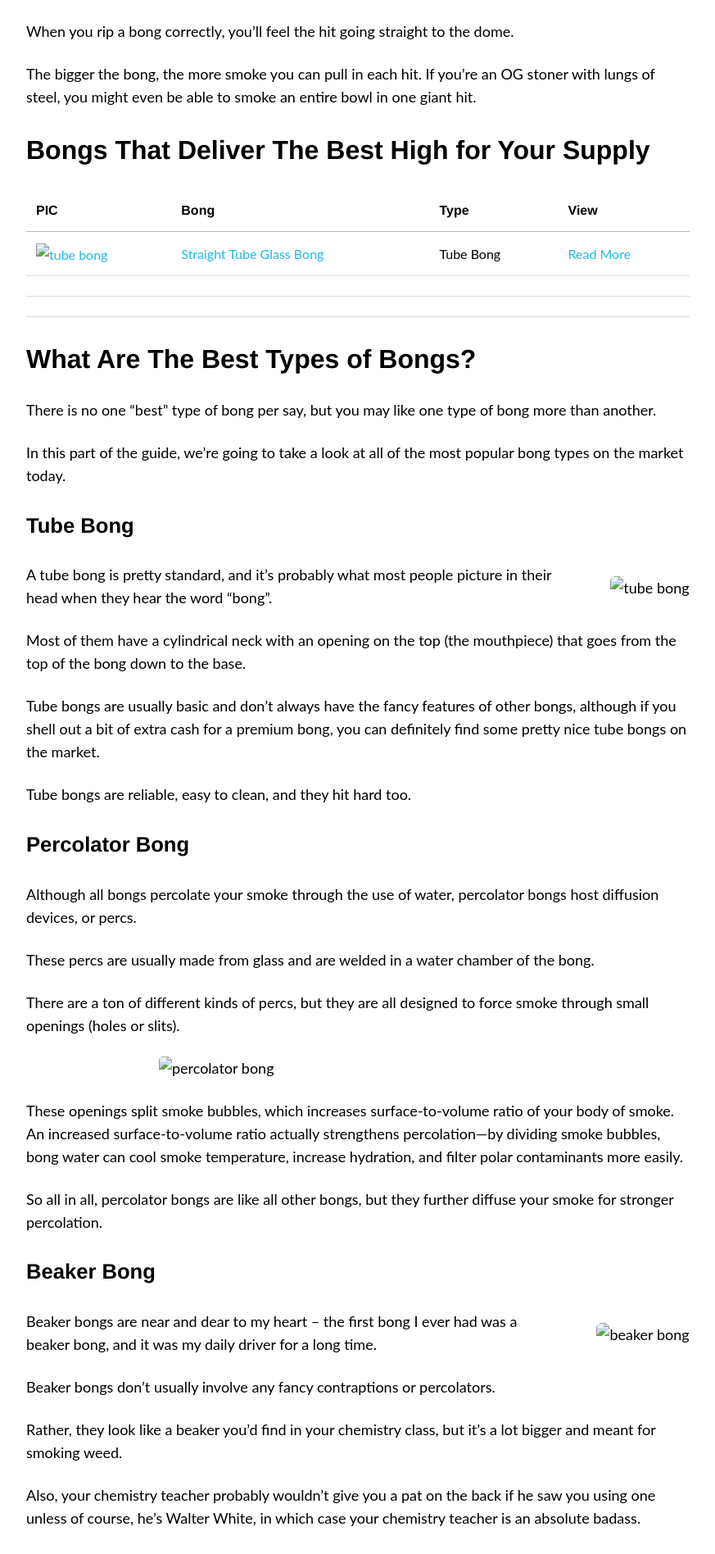
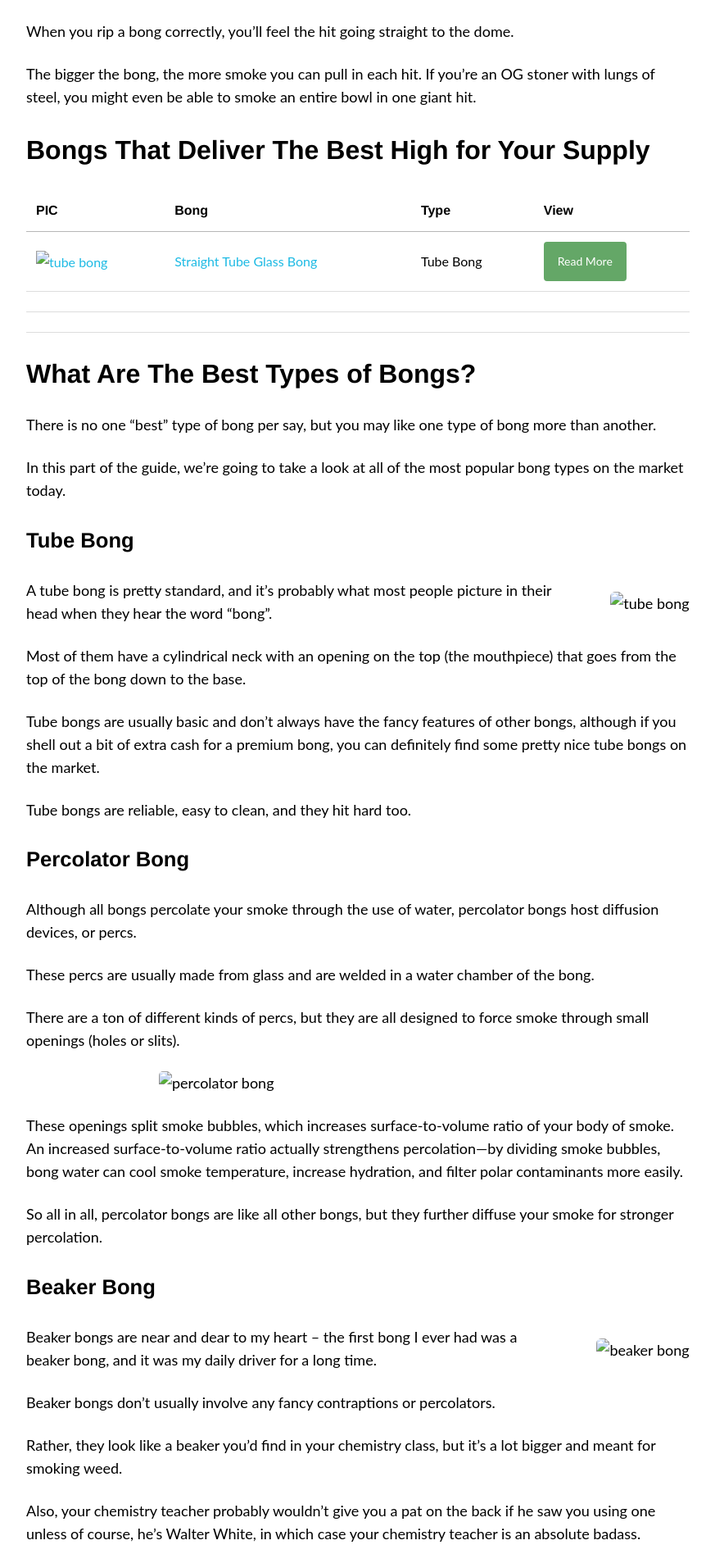
Before and after one commit to smokephisticated/smokephisticated, a Jekyll site: the page built from pages/pieces/bongs/bongs.md, in a window 1280 px wide. Shown: the part 2233-4129 px from the top of the page at 82% size, without its empty margins (64-937 px from the left). Built offline with Jekyll 4.4.1, drawn with Linux system fonts in a browser that asks for light colours; nearby versions of some CDN libraries; comment, search, counter and statistics services are not loaded.

Commit message:
button css

```diff
--- a/css/main.scss
+++ b/css/main.scss
@@ -204,3 +204,21 @@ sitemap: false
   max-width: 65px;
   height: auto;
 }
+
+.big-button {
+  background: #64a767 none repeat scroll 0 0;
+  border-radius: 4px;
+  color: #fff;
+  display: inline-block;
+  border: 2px solid #64a767;
+  transition: all .2s;
+  text-decoration: none;
+  font-size: 14px;
+  padding: 10px 15px;
+
+  &:hover {
+      background: rgba(#111, 0);
+      color: #64a767;
+      text-decoration: none;
+    }
+}
--- a/pages/pieces/bongs/bongs.md
+++ b/pages/pieces/bongs/bongs.md
@@ -86,7 +86,7 @@ The bigger the bong, the more smoke you can pull in each hit. If you’re an OG
 		<td><a target="_blank" href="https://www.grasscity.com/us_en/straight-tube-glass-bong-14-5-mm.html"><img alt="tube bong" class="lazyload table-image" data-src="/images/bongs/tube-bong.jpg"></a></td>
 		<td><a target="_blank" href="https://www.grasscity.com/us_en/straight-tube-glass-bong-14-5-mm.html">Straight Tube Glass Bong</a></td>
 		<td>Tube Bong</td>
-		<td><a href="#tube-bong">Read More</a></td>
+		<td><a class="big-button" href="#tube-bong">Read More</a></td>
 	</tr>
 	<tr>
 		<td></td>
```
